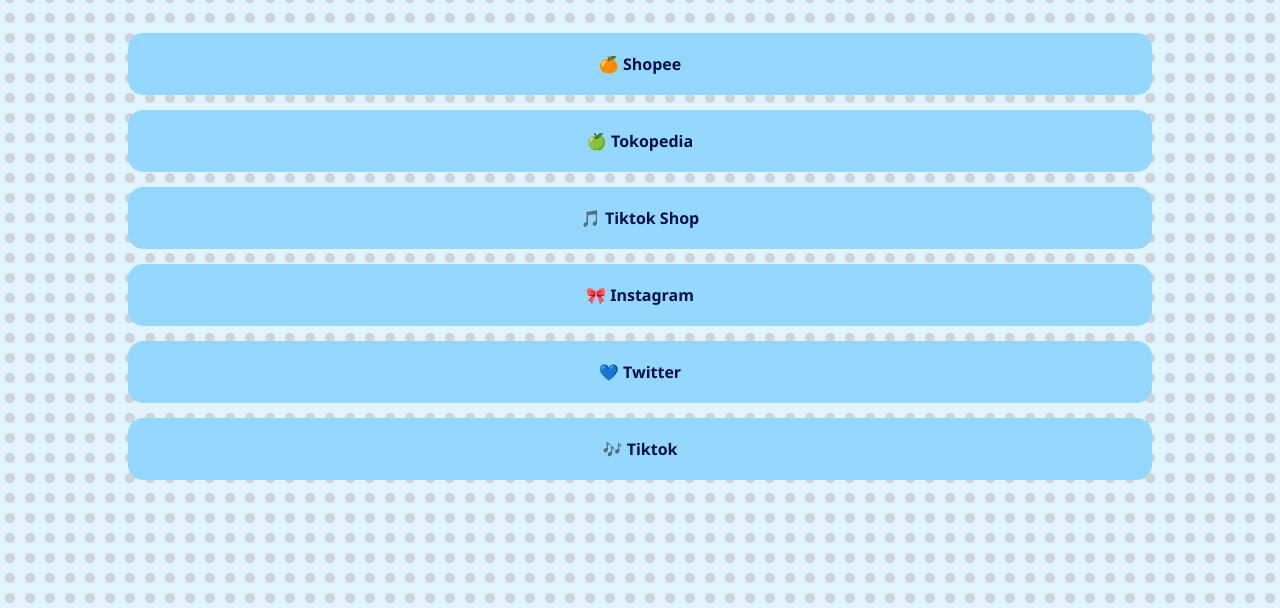
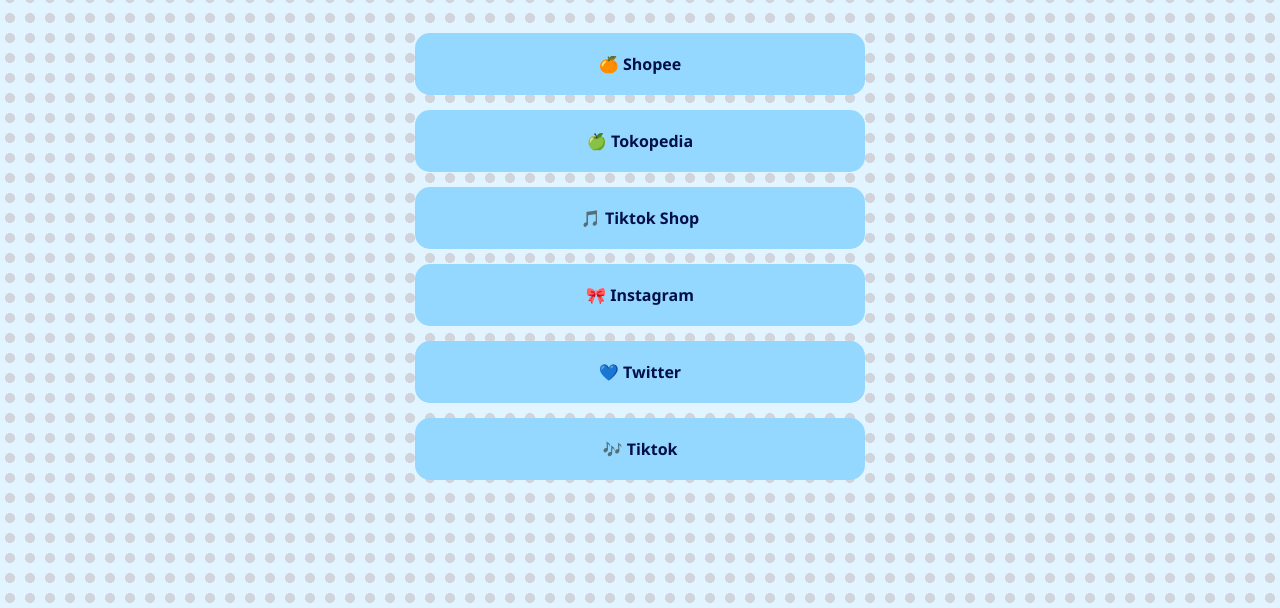
Before and after one commit to souffales-lab/pyon, a plain HTML site: page index.html in a window 1280 px wide. Shown: the part 192-800 px from the top of the page. Drawn offline with nearby package versions, Linux system fonts and the light colour scheme.

Commit message:
Refactor .nav-button styles for responsiveness
Updated .nav-button styles to include max-width for better responsiveness on laptops.

```diff
--- a/index.html
+++ b/index.html
@@ -64,13 +64,13 @@
         .nav-button {
            display: block;
            width: 80%;
+           max-width: 450px; /* Membatasi lebar maksimal agar ramping di laptop */
            background: var(--bg-card);
            color: var(--text-dark);
            text-decoration: none;
            text-align: center;
            padding: 18px;
-            margin: 0 auto 15px auto;
-            margin-bottom: 15px;
+           margin: 0 auto 15px auto; /* Membuat tombol otomatis berada di tengah */
            border-radius: 15px;
            font-weight: bold;
            transition: 0.3s;
```
Lines whose indentation alone changed are shown as unchanged.
